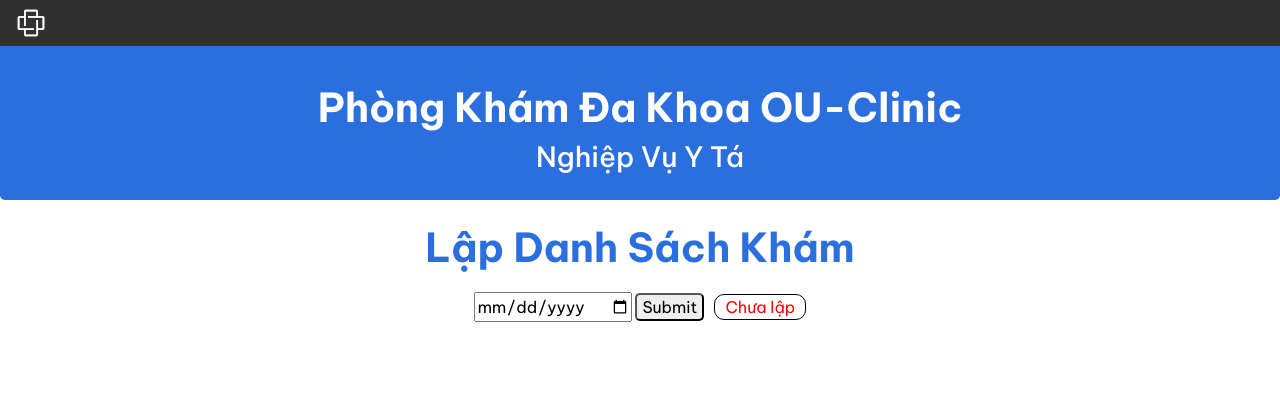
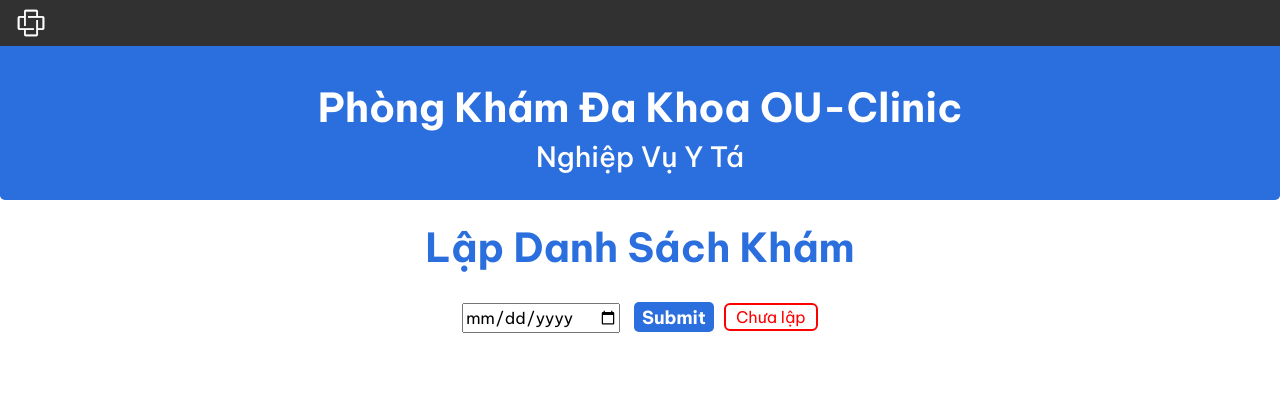
Before and after one commit to HuyNguyenDinh/CNPM, a Flask app: template clinicapp/templates/make_medical_list.html in a window 1280 px wide. Shown: the top 406 px of the page. Run offline with Flask 2, Linux system fonts and the light colour scheme; the template is opened without the code that fills it, so the values that code supplies are empty; some libraries are stand-ins or nearby versions.

Commit message:
Update button

```diff
--- a/clinicapp/static/css/style.css
+++ b/clinicapp/static/css/style.css
@@ -337,17 +335,27 @@ ul.social li img {
 }
 
 #button {
-  display: flex;
-  justify-content: center;
-  align-item: center;
+  display:flex;
+  flex-direction: column;
+  justify-content:center;
   padding: 10px;
   margin-top: 20px;
   margin-bottom: 100px;
+  align-items: center;
 }
 
-#button button {
+#button input {
   background-color: #2b6edd;
   border-radius: 5px;
+  border: none;
+}
+
+#button input:hover {
+    background-color: #313131;
+}
+
+input[type=date] {
+
 }
 
 button.pay-the-bill_paid,
@@ -491,7 +499,29 @@ button.pay-the-bill_unpaid {
     transform: translateY(0);
 }
 
+.btn-submit {
+    font-family: "Be Vietnam Pro", sans-serif;
+    font-size: large;
+    font-weight: bold;
+    border: none;
+    background-color: #2b6edd;
+    color: white;
+    min-height: 30px;
+    border-radius: 5px;
+    padding: 10px;
+    min-width: 80px;
+    margin: 10px;
+}
 
+.btn-submit:hover {
+    background-color: #313131;
+}
+
+.text-ke-don {
+    color: #2b6edd;
+    text-align: center;
+    font-weight: bold;
+}
 
 .button_hover {
   background-color: #2b6edd;
--- a/clinicapp/templates/base/medical_register_base.html
+++ b/clinicapp/templates/base/medical_register_base.html
@@ -41,5 +41,8 @@
     </table>
     <div style="display: flex; justify-content: center; align-item: center;">
     </div>
-    <div id="button"><input type="submit" id="button_submit" disabled style="padding: 5px 20px; background-color: #17a2b8; border-radius: 5px; color: white;" onclick="api_medical_register()" value="Đăng ký"></input></div>
+    <div id="button">
+        <input type="submit" id="button_submit" disabled style="padding: 5px 20px; border-radius: 5px; color: white;" onclick="api_medical_register()" value="Đăng ký"></input>
+        <div style="color: red; font-style: italic;">*hệ thống sẽ gửi thông báo lịch khám quá SMS đến khách hàng</div>
+    </div>
 </form>
--- a/clinicapp/templates/doctor-view.html
+++ b/clinicapp/templates/doctor-view.html
@@ -88,7 +88,7 @@
         </div>
     </div>
     <div style="margin: 5px auto">
-        <button style="margin-top: 40px;" type="button" class="btn btn-info" data-toggle="modal" data-target="#myModal">
+        <button style="margin-top: 40px;" type="button" class="btn-submit" data-toggle="modal" data-target="#myModal">
             Thay đổi thông tin
         </button>
     </div>
--- a/clinicapp/templates/login-user.html
+++ b/clinicapp/templates/login-user.html
@@ -27,7 +27,9 @@
               id="password"
               placeholder="Nhap mat khau..." required />
    </div>
-    <input type="submit" value="Đăng Nhập" class="btn btn-danger" />
+    <div style="display:flex;justify-content:center;align-items:center;">
+      <input type="submit" value="Đăng Nhập" class="btn-submit" />
+    </div>
 </form>
 <br><br>
 
--- a/clinicapp/templates/make_a_medical_bill.html
+++ b/clinicapp/templates/make_a_medical_bill.html
@@ -6,7 +6,7 @@
     <form method="get">
         <input type="date" name="date" value="{{ request.args.get('date') if request.args.get('date')
                 else [last_date.get('year'), last_date.get('month'), last_date.get('day')]|join('-')}}">
-        <input type="submit" style="margin-right: 10px; border-radius: 5px; padding: 0 5px;">
+        <input type="submit" class="btn-submit" style="margin-right: 10px; border-radius: 5px; padding: 0 5px;">
     </form>
     <br><br>
     <table id="table-thanh-toan-hoa-don">
--- a/clinicapp/templates/make_medical_list.html
+++ b/clinicapp/templates/make_medical_list.html
@@ -8,19 +8,19 @@
         <form method="get">
             <input type="date" name="date" value="{{ request.args.get('date') if request.args.get('date')
                 else [last_date.get('year'), last_date.get('month'), last_date.get('day')]|join('-')}}">
-            <input type="submit" style="margin-right: 10px; border-radius: 5px; padding: 0 5px;">
+            <input class="btn-submit" type="submit" style="margin-right: 10px; border-radius: 5px; padding: 0 5px;">
         </form>
         {% if status == True %}
-            <div style="border: 1px solid black; border-radius: 10px; padding: 0 10px 0 10px; color: Green;">
+            <div style="border: 2px solid green; border-radius: 6px; padding: 0 10px 0 10px; color: Green;">
                 Đã lập
             </div>
         {% else %}
-            <div style="border: 1px solid black; border-radius: 10px; padding: 0 10px 0 10px; color: Red;">
+            <div style="border: 2px solid red; border-radius: 6px; padding: 0 10px 0 10px; color: Red;">
                 Chưa lập
             </div>
         {% endif %}
     </div>
-    <br><br>
+    <br>
     <table id="table-lap-danh-sach-kham">
         <tr>
             <th>Họ và tên</th>
@@ -48,7 +48,7 @@
     {% if status == False %}
         {% if med_list %}
         <div class="lap-danh-sach-kham-button">
-            <button onclick="make_medical_list({{med_list[0][7]}})">Lập danh sách khám</button>
+            <button class="btn-submit" onclick="make_medical_list({{med_list[0][7]}})">Lập danh sách khám</button>
         </div>
         {% else %}
             <h4>Chưa có bệnh nhân đăng ký</h4>
--- a/clinicapp/templates/nurse-view.html
+++ b/clinicapp/templates/nurse-view.html
@@ -92,7 +92,7 @@
         </div>
     </div>
     <div style="margin: 5px auto">
-        <button style="margin-top: 40px;" type="button" class="btn btn-info" data-toggle="modal" data-target="#myModal">
+        <button style="margin-top: 40px;" type="button" class="btn-submit" data-toggle="modal" data-target="#myModal">
             Thay đổi thông tin
         </button>
     </div>
--- a/clinicapp/templates/pay-the-bill.html
+++ b/clinicapp/templates/pay-the-bill.html
@@ -5,7 +5,7 @@
     <h1 style="margin-bottom: 20px;color: #2b6edd;font-weight: bold;">Thanh Toán Hóa Đơn</h1>
     <form method="get">
         <input type="date" name="date" value="{{ request.args.get('date') if request.args.get('date')}}">
-        <input type="submit" style="margin-right: 10px; border-radius: 5px; padding: 0 5px;">
+        <input type="submit" class="btn-submit" style="margin-right: 10px; border-radius: 5px; padding: 0 5px;">
     </form>
     <br><br>
     <table id="table-thanh-toan-hoa-don">
```
Also changed, not shown: other parts of clinicapp/static/css/style.css (+13 -15 lines), clinicapp/templates/detail-make-a-medical-bill.html (+6 -3 lines).
